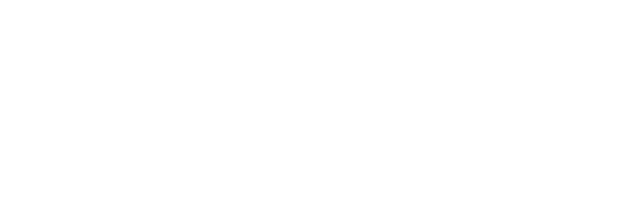
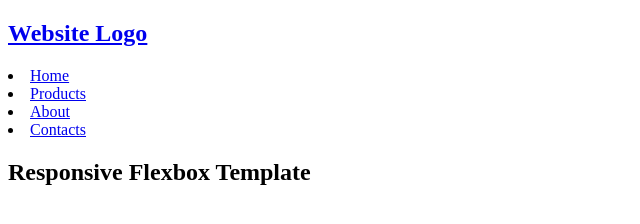
Before and after one commit to Yuzumi/landing-page-template, a plain HTML site: page index.html in a window 1280 px wide. Shown: the whole page, without its empty margins (0-640 px from the left). Drawn offline with Linux system fonts and the light colour scheme.

Commit message:
add header & .hero sections markup

```diff
--- a/index.html
+++ b/index.html
@@ -18,5 +18,21 @@
 </head>
 <body>
 
+    <header>
+        <h2><a href="#">Website Logo</a></h2>
+
+        <nav>
+            <li><a href="#">Home</a></li>
+            <li><a href="#">Products</a></li>
+            <li><a href="#">About</a></li>
+            <li><a href="#">Contacts</a></li>
+        </nav>
+    </header>
+
+    <section class="hero">
+        <div class="bg-img"></div>
+        <h1>Responsive Flexbox Template</h1>
+    </section>
+
 </body>
 </html>
```
